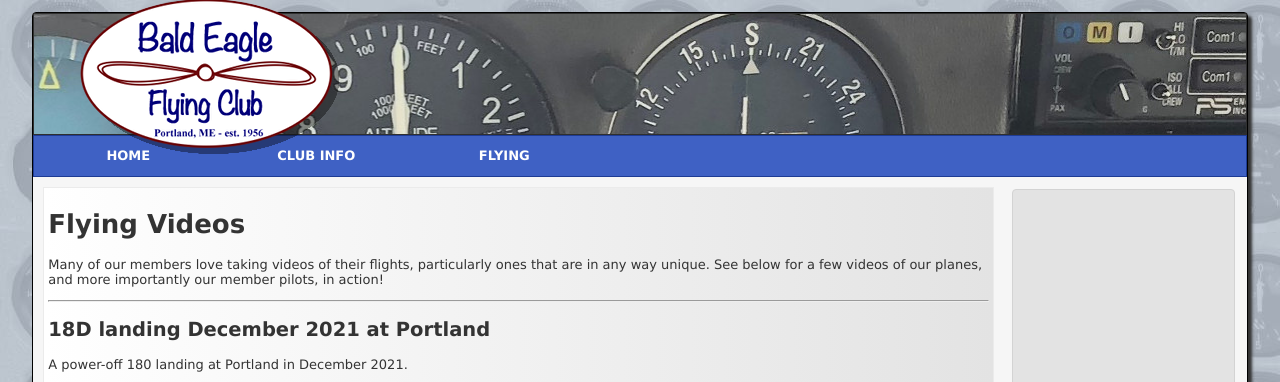
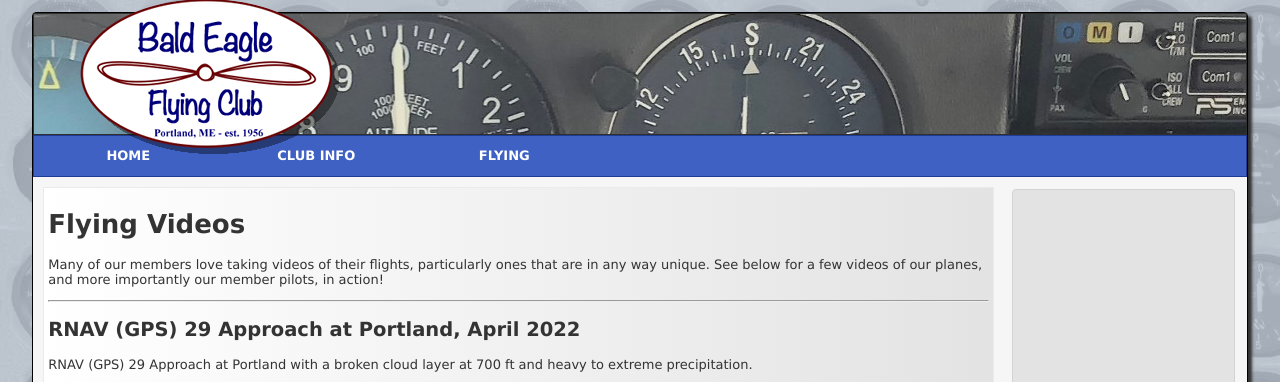
Before and after one commit to gatheall/BEFC, a PHP site: page /flyvids.php in a window 1280 px wide. Shown: the part 16-398 px from the top of the page. Run offline with PHP 8.4, Linux system fonts and the light colour scheme; some libraries are stand-ins or nearby versions.

Commit message:
- Added video of RNAV 29 approach at KPWM.

```diff
--- a/flyvids.php
+++ b/flyvids.php
@@ -1,4 +1,3 @@
-
 <!DOCTYPE html>
 
 
@@ -22,6 +21,16 @@
 <p>Many of our members love taking videos of their flights, particularly ones that are in any way unique. See below for a few videos of our planes, and more importantly our member pilots, in action!</p>
 
 <hr />
+<h2>RNAV (GPS) 29 Approach at Portland, April 2022</h2>
+
+<P>RNAV (GPS)
+29 Approach at Portland with a broken cloud layer at 700 ft and heavy to
+extreme precipitation.<P>
+<blockquote class="twitter-tweet" data-theme="dark"><p lang="en" dir="ltr">IFR into Portland this afternoon <a href="https://t.co/5jYnrvUj1O">pic.twitter.com/5jYnrvUj1O</a></p>&mdash; George A. Theall (@gatheall) <a href="https://twitter.com/gatheall/status/1512952038396727296?ref_src=twsrc%5Etfw">April 10, 2022</a></blockquote> <script async src="https://platform.twitter.com/widgets.js" charset="utf-8"></script>
+
+
+<h2>&nbsp;</h2>
+
 <h2>18D landing December 2021 at Portland</h2>
 
 <p>A power-off 180 landing at Portland in December 2021.</p>
```
